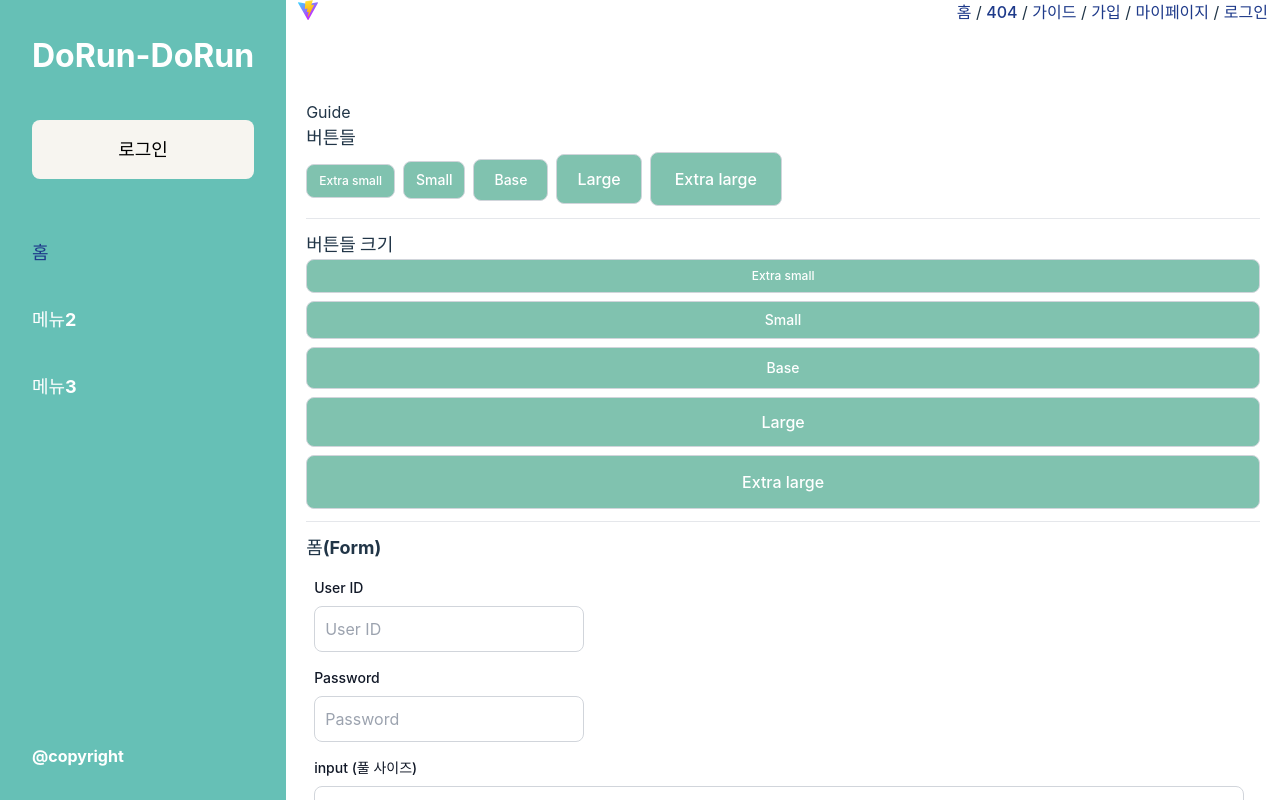
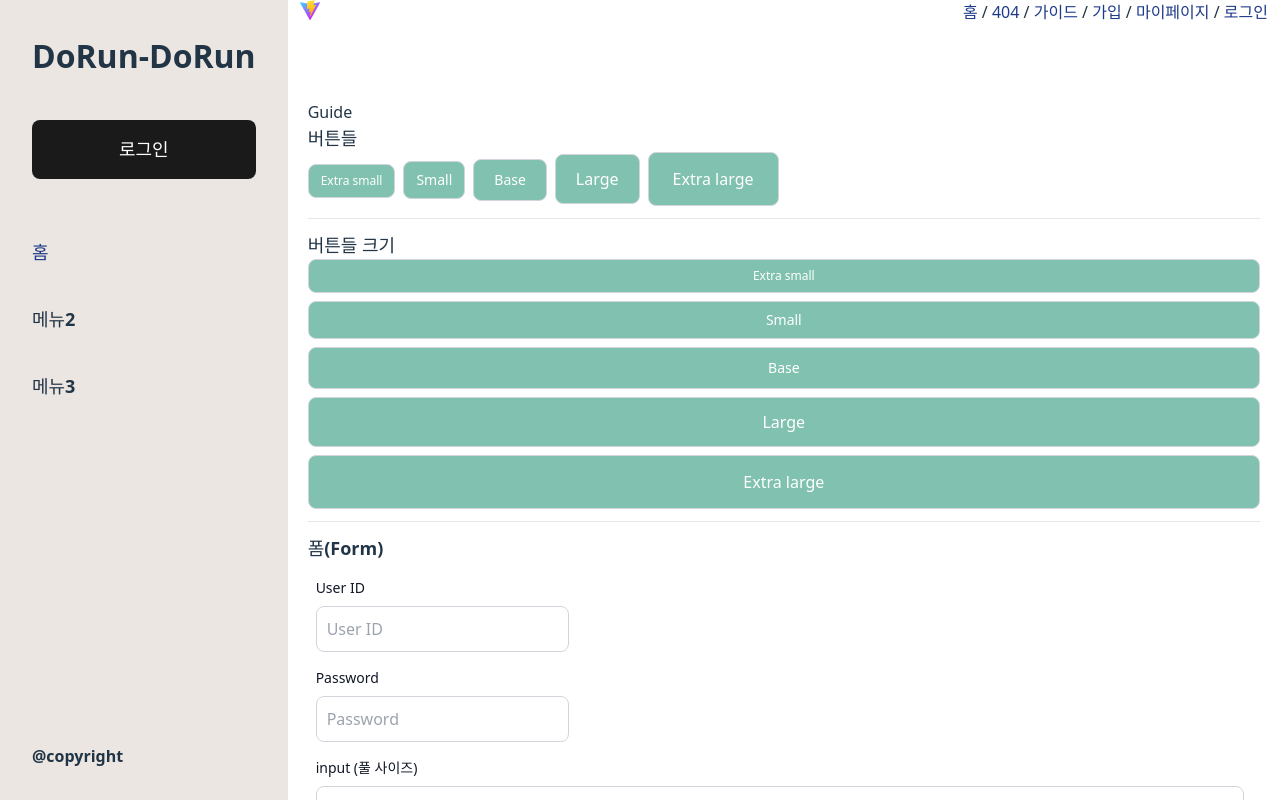
Before and after one commit to roo2bos/finalFront, a React (Vite) app: page /guide in a window 1280 px wide. Built offline with nearby package versions, Linux system fonts and the light colour scheme.

Commit message:
폰트 적용

```diff
--- a/src/assets/css/nav.css
+++ b/src/assets/css/nav.css
@@ -1,10 +1,10 @@
 #nav {
   @apply h-full flex flex-col flex-shrink-0 overflow-x-hidden;
-  background-color: #66c0b6;
+  background-color: #ebe6e1;
 }
 
 .nav-container {
-  @apply h-full flex flex-col justify-between p-8 text-white font-bold;
+  @apply h-full flex flex-col justify-between p-8 font-bold;
 }
 
 .logo {
@@ -17,9 +17,9 @@
 }
 
 .nav-user-login {
-  @apply p-4 text-center text-black rounded-lg;
+  @apply p-4 text-center text-white rounded-lg;
   font-size: 18px;
-  background-color: #f7f5f0;
+  background-color: #1a1a1a;
 }
 
 .nav-menu-item {
--- a/src/index.css
+++ b/src/index.css
@@ -2,8 +2,17 @@
 @tailwind components;
 @tailwind utilities;
 
+@font-face {
+  font-family: 'Pretendard', sans;
+  src: url('https://cdn.jsdelivr.net/gh/Project-Noonnu/noonfonts_2107@1.1/Pretendard-Regular.woff')
+    format('woff');
+  font-weight: 400;
+  font-style: normal;
+}
+
 :root {
-	font-family: Inter, system-ui, Avenir, Helvetica, Arial, sans-serif;
+  font-family: 'Pretendard', Inter, system-ui, Avenir, Helvetica, Arial,
+    sans-serif;
   line-height: 1.5;
   font-weight: 400;
 
@@ -36,6 +45,7 @@
   }
 
   body {
+    font-family: 'Pretendard', sans;
     font-size: 16px;
   }
 
@@ -114,8 +124,12 @@
     @apply mt-4;
   }
 
-  .form li{@apply mb-2 mt-4;}
-  .form li label{@apply block mb-2 text-sm font-medium text-gray-900;}
+  .form li {
+    @apply mb-2 mt-4;
+  }
+  .form li label {
+    @apply block mb-2 text-sm font-medium text-gray-900;
+  }
 }
 
 @layer utilities {
```
Lines whose indentation alone changed are shown as unchanged.
